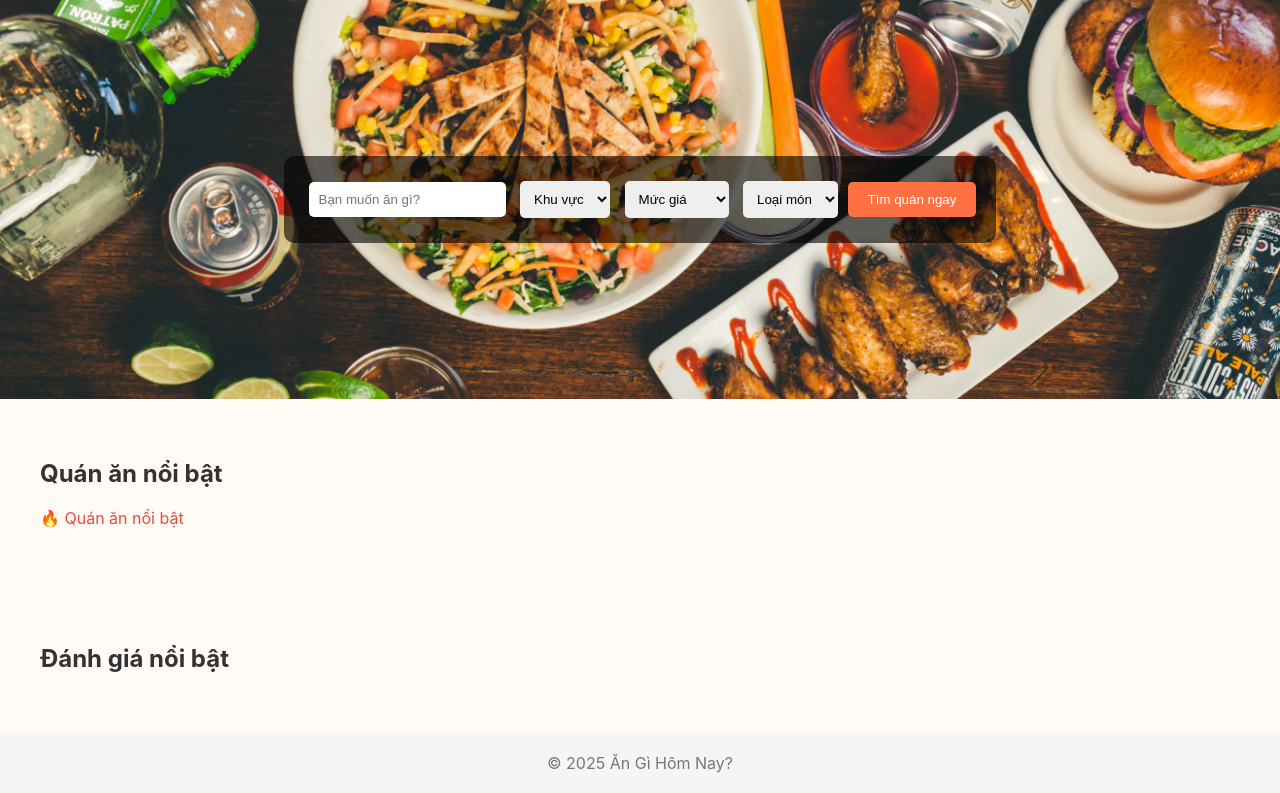
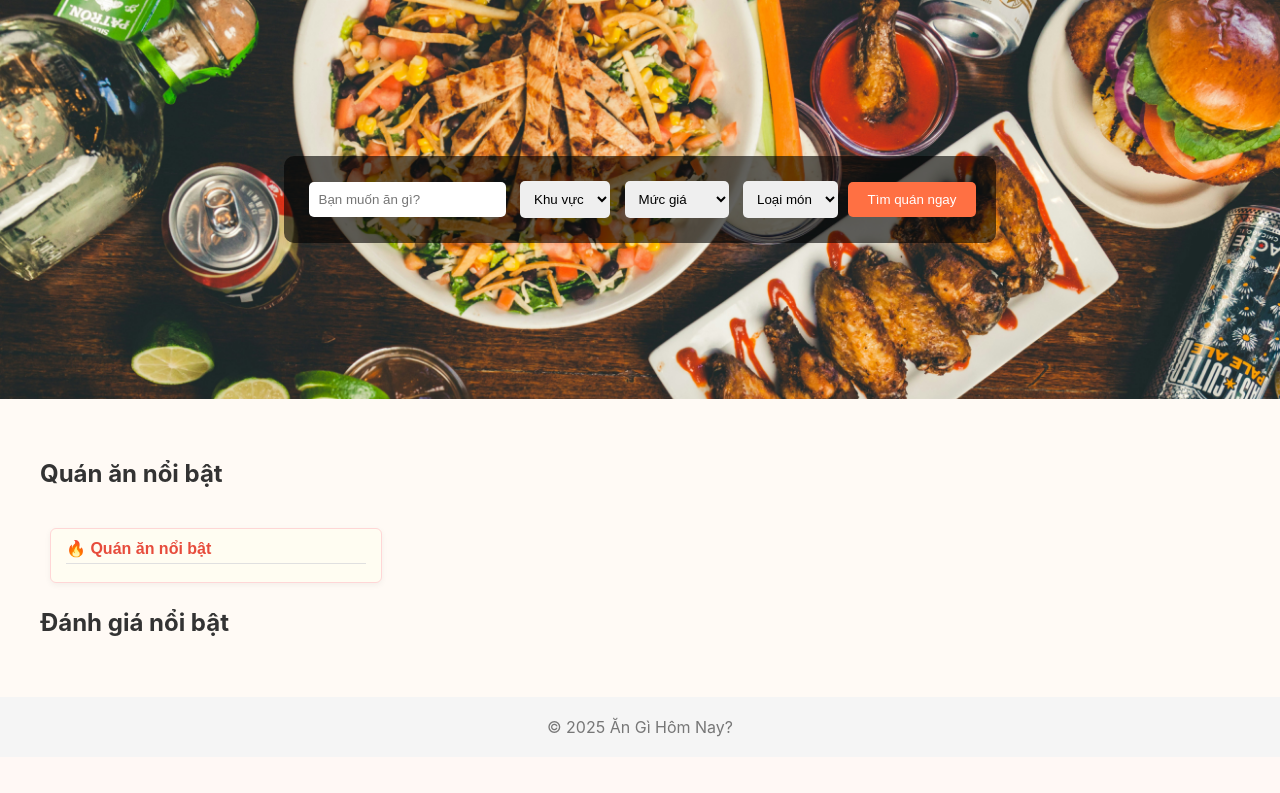
Before and after one commit to lynh146/BTL, a PHP site: page / in a window 1280 px wide. Shown: the part 76-869 px from the top of the page. After the commit the page ends 813 px from the top, so only its background shows below. Run offline with PHP 8.4, Linux system fonts and the light colour scheme; data that the repository does not hold is empty.

Commit message:
lấy file style.css từ nhánh thedien

```diff
--- a/assets/css/style.css
+++ b/assets/css/style.css
@@ -166,3 +166,65 @@ header {
   align-items: center;
   gap: 16px;
 }
+
+.box-noibat {
+  width: 300px;
+  background: #fffdf2;
+  border: 1px solid #ffd6d6;
+  border-radius: 6px;
+  padding: 10px 15px;
+  font-family: Arial;
+  margin: 20px 0 20px 10px;
+  float: left;
+  box-shadow: 0 2px 6px rgba(0,0,0,0.05);
+}
+
+.box-header {
+  font-weight: bold;
+  font-size: 16px;
+  margin-bottom: 8px;
+  border-bottom: 1px solid #e0e0e0;
+  padding-bottom: 5px;
+}
+
+.box-list {
+  list-style: none;
+  padding: 0;
+  margin: 0;
+}
+
+.box-list .item {
+  display: flex;
+  gap: 8px;
+  margin-bottom: 10px;
+  border-bottom: 1px dashed #eee;
+  padding-bottom: 8px;
+}
+
+.box-list .thumb {
+  width: 60px;
+  height: 60px;
+  border-radius: 4px;
+  object-fit: cover;
+}
+
+.box-list .info {
+  flex: 1;
+}
+
+.box-list .title {
+  font-weight: bold;
+  font-size: 14px;
+  color: #333;
+  text-decoration: none;
+}
+
+.box-list .title:hover {
+  color: #c0392b;
+}
+
+.box-list .meta, .box-list .rating {
+  font-size: 13px;
+  color: #666;
+  margin: 2px 0;
+}
```
